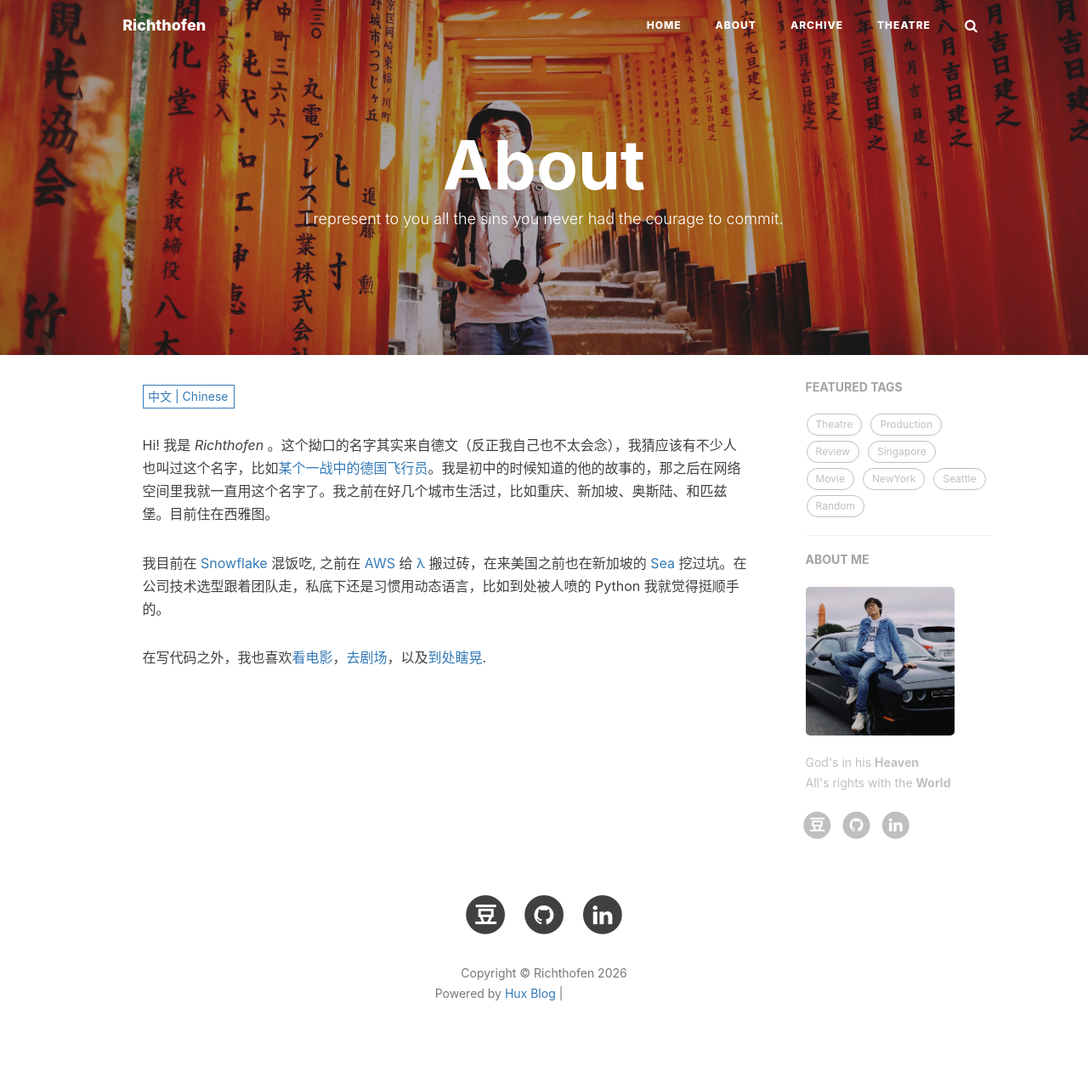
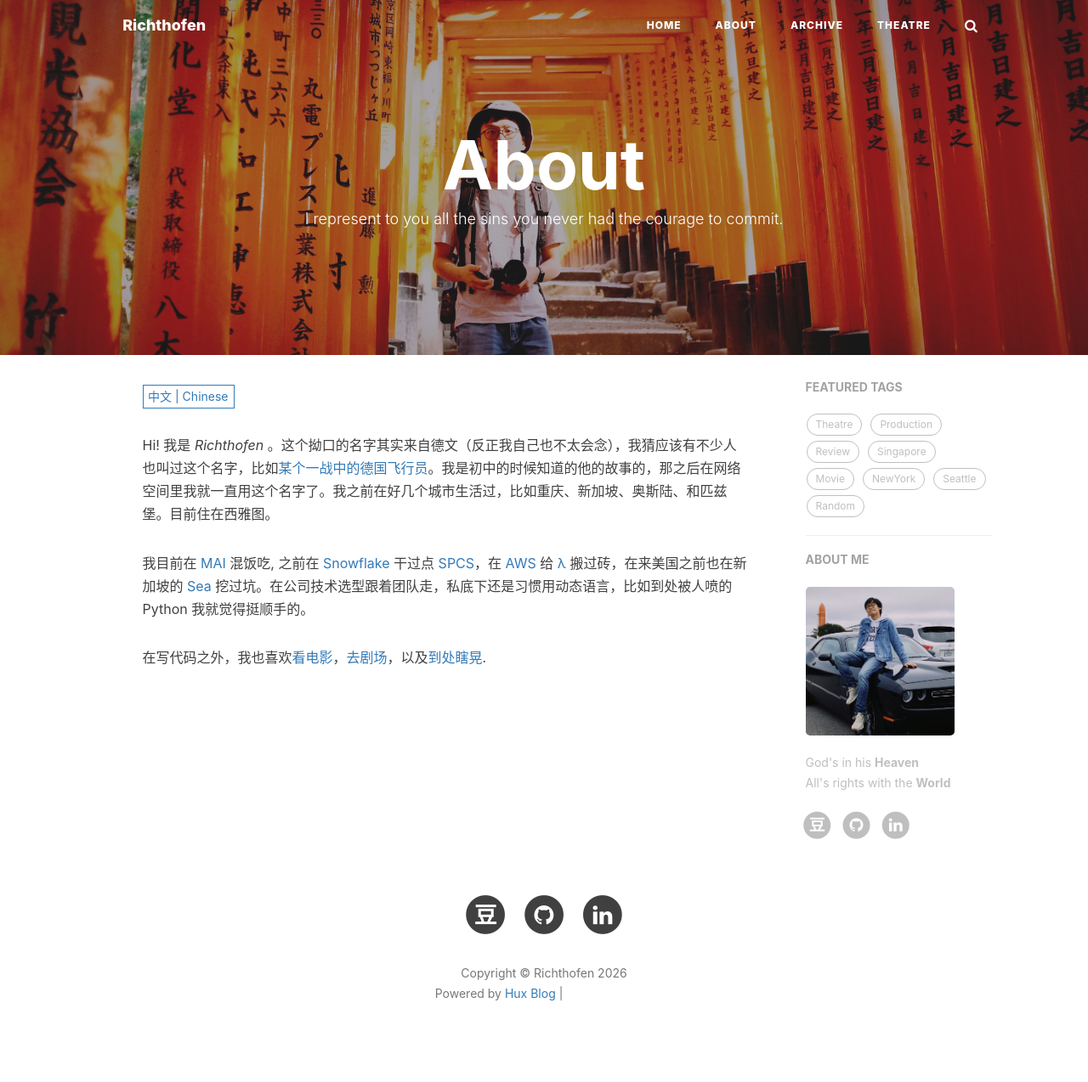
Before and after one commit to jazzplato/jazzplato.github.io, a Jekyll site: the page built from about.html, in a window 1280 px wide. Shown: the whole page at 85% size. Built offline with Jekyll 4.4.1, drawn with Linux system fonts in a browser that asks for light colours; nearby versions of some CDN libraries; comment, search, counter and statistics services are not loaded; grey boxes are pictures that could not be loaded.

Commit message:
Update about page for recent job update.

```diff
--- a/_includes/about/zh.md
+++ b/_includes/about/zh.md
@@ -1,5 +1,5 @@
 Hi! 我是 _Richthofen_ 。这个拗口的名字其实来自德文（反正我自己也不太会念），我猜应该有不少人也叫过这个名字，比如[某个一战中的德国飞行员](https://zh.wikipedia.org/wiki/%E6%9B%BC%E5%BC%97%E9%9B%B7%E5%BE%B7%C2%B7%E5%86%AF%C2%B7%E9%87%8C%E5%B8%8C%E7%89%B9%E9%9C%8D%E8%8A%AC)。我是初中的时候知道的他的故事的，那之后在网络空间里我就一直用这个名字了。我之前在好几个城市生活过，比如重庆、新加坡、奥斯陆、和匹兹堡。目前住在西雅图。
 
-我目前在 [Snowflake](https://snowflake.com/) 混饭吃, 之前在 [AWS](https://aws.amazon.com/cn/) 给 [λ](https://aws.amazon.com/cn/lambda/?nc1=h_ls) 搬过砖，在来美国之前也在新加坡的 [Sea](https://www.sea.com/home) 挖过坑。在公司技术选型跟着团队走，私底下还是习惯用动态语言，比如到处被人喷的 Python 我就觉得挺顺手的。
+我目前在 [MAI](https://microsoft.ai/superintelligence/) 混饭吃, 之前在 [Snowflake](https://snowflake.com/) 干过点 [SPCS](https://docs.snowflake.com/en/developer-guide/snowpark-container-services/overview)，在 [AWS](https://aws.amazon.com/cn/) 给 [λ](https://aws.amazon.com/cn/lambda/?nc1=h_ls) 搬过砖，在来美国之前也在新加坡的 [Sea](https://www.sea.com/home) 挖过坑。在公司技术选型跟着团队走，私底下还是习惯用动态语言，比如到处被人喷的 Python 我就觉得挺顺手的。
 
 在写代码之外，我也喜欢[看电影](https://movie.douban.com/people/ALSVIA/)，[去剧场](https://richthofen.io/theatre/?lang=cn)，以及[到处瞎晃](https://www.mytravelmap.xyz/u/gg113179410750853518940).
```
Also changed, not shown: _includes/about/en.md (+1 -1 lines).
